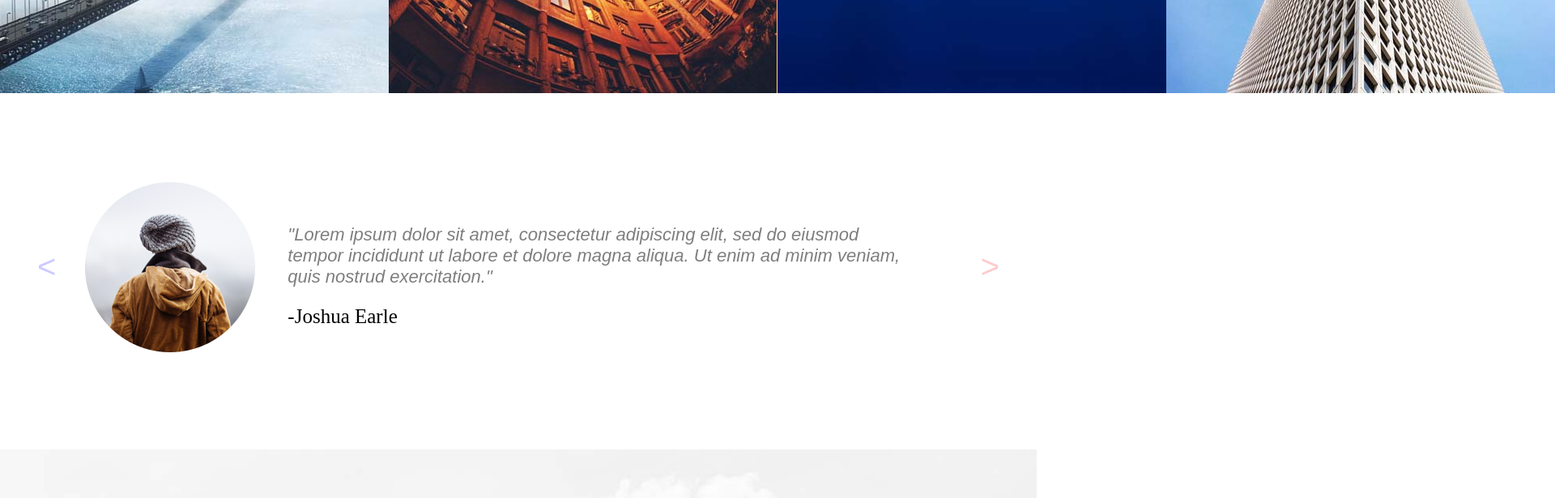
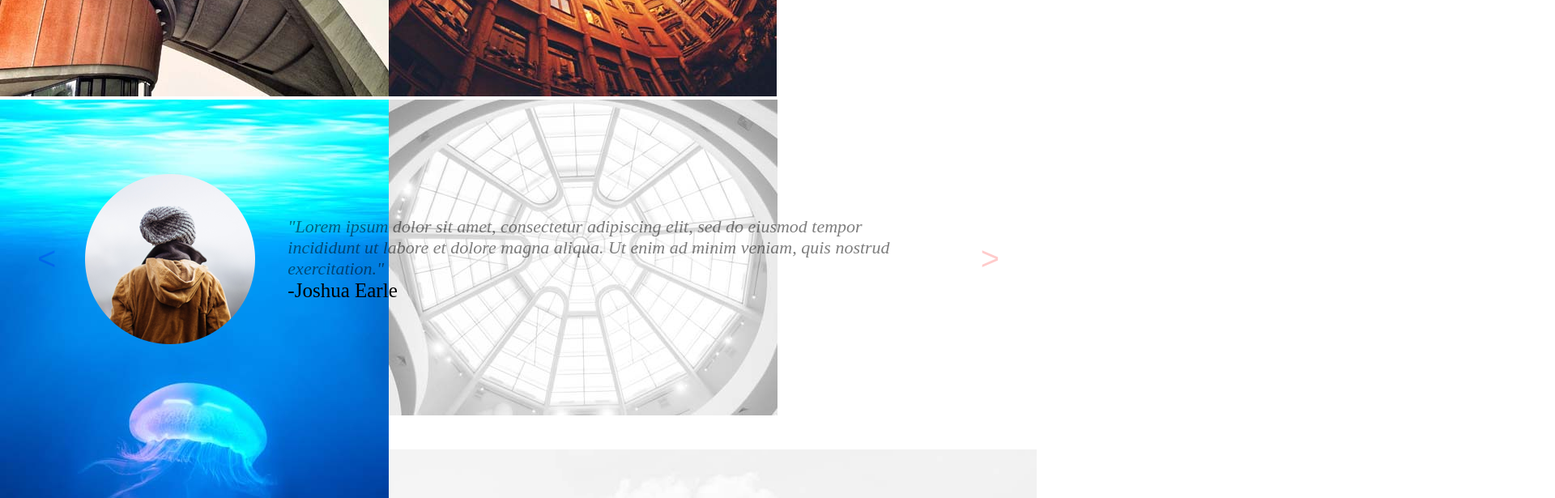
Before and after one commit to GretaSS/mogostyled, a React (Create React App) app: page / in a window 1280 px wide. Shown: the part 6960-7575 px from the top of the page at 81% size, 1920 px wide, since content can reach past the window. Built offline with nearby package versions, Linux system fonts and the light colour scheme.

Commit message:
lil commit

```diff
--- a/src/components/SWorkSlider/index.js
+++ b/src/components/SWorkSlider/index.js
@@ -1,22 +1,8 @@
 import React from 'react';
-import './style.css';
+import styled from "styled-components";
+import View from '../../styled/View';
+import Text from '../../styled/Text';
 import joshua from '../../assets/images/joshua.png';
-
-import styled from "styled-components";
-
-
-const Slider_back = styled.div`
-    width: 100%;
-    height: 240px;
-    margin: 100px 0;
-`;
-
-const Slider = styled.div`
-    display: flex;
-    justify-content: center;
-    margin: 0 auto;
-    max-width: 1200px;
-`;
 
 const Button = styled.button`
     border: none;
@@ -29,33 +15,26 @@ const Button = styled.button`
     color: ${props => (props.left ? "blue" : "red" )};
 `;
 
-const Slider_intro = styled.div`
-    display: flex;
-    justify-content: space-between;
-    align-items: center;
-    margin: 0 30px;
-`;
-
 class SWorkSlider extends React.Component{
     render(){
         return(
-            <Slider_back>
-                <Slider>
-
+            <View w='100%' h='240px' m='100px 0'>
+                <View flex justC='center' m='0 auto' maxW='1200px'>
                     <Button left>&#60;</Button>
 
-                    <Slider_intro>
+                    <View flex justC='space-between' alignI='center' m='0 30px'>
                         <img src={joshua}/>
-                        <div className='citate-autor'>
-                            <p>"Lorem ipsum dolor sit amet, consectetur adipiscing elit, sed do eiusmod tempor incididunt ut labore et dolore magna aliqua. Ut enim ad minim veniam, quis nostrud exercitation."</p>
-                            <div>-Joshua Earle</div>
-                        </div>
-                    </Slider_intro>
+                        <View p='40px'>
+                            <Text fontSize='22px' fontF="'Arial,Helvetica'" fontStyle='italic' op='0.5'>
+                                "Lorem ipsum dolor sit amet, consectetur adipiscing elit, sed do eiusmod tempor incididunt ut labore et dolore magna aliqua. Ut enim ad minim veniam, quis nostrud exercitation."
+                            </Text>
+                            <View fontSize='25px' fontF="'Kaushan Script'">-Joshua Earle</View>
+                        </View>
+                    </View>
 
                     <Button right>&#62;</Button>
-
-                </Slider>
-            </Slider_back>
+                </View>
+            </View>
         )
     }
 }
--- a/src/components/SWorkSlider/style.css
+++ /dev/null
@@ -1,51 +0,0 @@
-/* .SWorkSlider {
-    width: 100%;
-    height: 240px;
-    margin: 100px 0;
-}
-
-.SWorkSlider .slider{
-    display: flex;
-    justify-content: center;
-    margin: 0 auto;
-    max-width: 1200px;
-} */
-/*
-.slider .slider-intro{
-    display: flex;
-    justify-content: space-between;
-    align-items: center;
-    margin: 0 30px;
-} */
-
-/* .slider-intro  */
-.citate-autor{
-    padding: 40px;
-}
-
-/* .slider-intro  */
-.citate-autor p {
-    font-size: 22px;
-    font-family: Arial, Helvetica, sans-serif;
-    font-style: italic;
-    opacity: 0.5;
-}
-/* .slider-intro  */
-.citate-autor div{
-    font-size: 25px;
-    font-family: 'Kaushan Script';
-}
-
-
-/* .slider button{
-    border: none;
-    outline: none;
-    width: 50px;
-    cursor: pointer;
-    background-color: rgba(0, 0, 0, 0);
-    font-size: 40px;
-    opacity: 0.2;
-} */
-/* .slider .left{
-    font-size: 40px;
-} */
--- a/src/components/SomeWork/index.js
+++ b/src/components/SomeWork/index.js
@@ -1,5 +1,8 @@
 import React from 'react';
 import './style.css';
+import styled from "styled-components";
+import View from '../../styled/View';
+
 import work1 from '../../assets/images/work-1.jpg';
 import work2 from '../../assets/images/work-2.jpg';
 import work3 from '../../assets/images/work-3.jpg';
@@ -7,19 +10,18 @@ import work4 from '../../assets/images/work-4.jpg';
 import work5 from '../../assets/images/work-5.jpg';
 import work6 from '../../assets/images/work-6.jpg';
 import work7 from '../../assets/images/work-7.jpg';
-
 import Section from '../../Section';
 
 function SomeWork(){
     return(
-        <div className='SomeWork'>
+        <View mT='100px'>
             <Section
                 suptitle='What we do'
                 title='Some of our work'
                 text='Lorem ipsum dolor sit amet, consectetur adipiscing elit, sed do eiusmod tempor incididunt ut labore et dolore magna aliqua. Ut enim ad minim veniam, quis nostrud exercitation ullamco laboris nisi ut aliquip ex ea commodo consequat.'
             />
 
-            <div className='pics'>
+            <View flex h='780px' fF='wrap' fD='column'>
                 <div><img src={work1}/></div>
                 <div><img src={work3}/></div>
                 <div><img src={work2}/></div>
@@ -27,8 +29,8 @@ function SomeWork(){
                 <div className='long'><img src={work5}/></div>
                 <div><img src={work6}/></div>
                 <div><img src={work7}/></div>
-            </div>
-        </div>
+            </View>
+        </View>
     )
 }
 
--- a/src/components/SomeWork/style.css
+++ b/src/components/SomeWork/style.css
@@ -1,29 +1,16 @@
-.SomeWork{
-    margin-top: 100px;
-}
-
-/*Section*/
-
-.SomeWork .section .lorem{
-    text-align: center;
-    font-family: 'Arial';
-    opacity: 0.3;
-    line-height: 1.8;
-}
-.SomeWork .pics{
+ /* .pics{
     height: 780px;
     display: flex;
     flex-flow: wrap;
-    /* justify-content: space-between; */
     flex-direction: column;
-}
-.SomeWork .pics div {
+} */
+ .pics div {
     width: 480px;
     height: 390px;
     background: linear-gradient(to bottom,#f57f7f,#fce38a);
     transition: transform .2s linear;
 }
-.SomeWork .pics .long{
+ .pics .long{
     width: 480px;
     height: 780px;
     background: linear-gradient(to bottom,#f57f7f,#fce38a);
@@ -35,7 +22,6 @@
 }
 .SomeWork .pics div :hover{
     transform: translate3d(-10px, -10px, 0) ;
-
 }
 .SomeWork .pics:hover img{
     opacity: .1;
```
